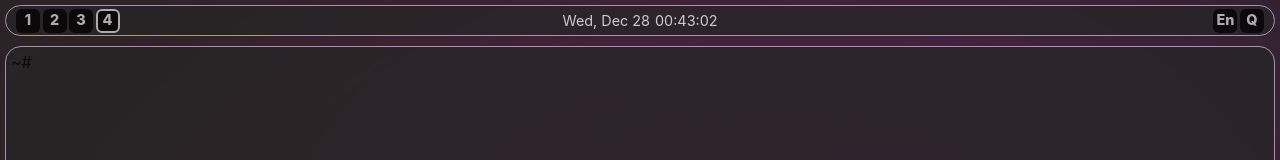
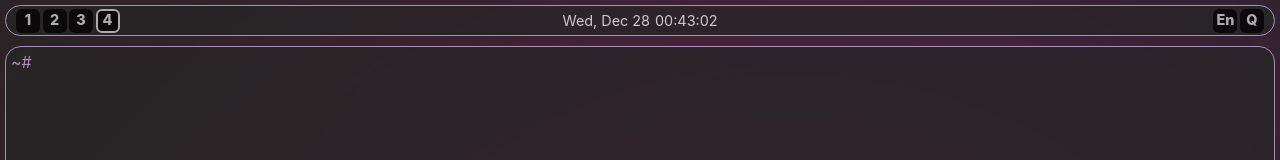
Before and after one commit to CrgioYalux/trmnl, a React (Vite) app: page / in a window 1280 px wide. Shown: the top 160 px of the page. Built offline with nearby package versions, Linux system fonts and the light colour scheme.

Commit message:
feat: enter commands on terminal, no interpretation yet

```diff
--- a/src/components/Terminal/Terminal.css
+++ b/src/components/Terminal/Terminal.css
@@ -5,29 +5,33 @@
 
     background-color: var(--primary-color-l-high);
 
-    display: grid;
-    place-items: center;
+    display: flex;
+    flex-direction: column;
 
     --Terminal-gap: 5px;
 
     padding: var(--Terminal-gap);
+    gap: var(--Terminal-gap);
 
+    list-style: none;
 }
 
-.Terminal > textarea {
-    margin-top: 0;
-    margin-bottom: auto;
-
-    height: 100%;
-    width: 100%;
-
+.Terminal > input {
     background-color: transparent;
 
     border: 0;
     outline: 0;
 
-    border-radius: calc(var(--brand-border-radius) - var(--Terminal-gap));
-
     font-family: Inter, Avenir, Helvetica, Arial, sans-serif;
     font-size: clamp(.8rem, 4vw, 1rem);
+
+    color: var(--brand-color-l-highest);
 }
+
+.Terminal__command_log {
+    margin-left: calc(var(--Terminal-gap) * 5);
+}
+
+.Terminal__command_log.--unsuccess {
+    color: red;
+}
--- a/src/components/Terminal/index.tsx
+++ b/src/components/Terminal/index.tsx
@@ -1,18 +1,53 @@
+import './Terminal.css';
+
 import { useState } from 'react';
-
-import './Terminal.css';
+import { runCommand, CommandReturn } from './utils';
 
 const promptSymbol = '~# ';
 
+function handleSubmit(event: React.SyntheticEvent, cb: (command: CommandReturn) => void) {
+    event.preventDefault();
+
+    const form = event.target as HTMLFormElement & {
+        commandInput: HTMLInputElement
+    }
+    const command = form.commandInput.value.slice(promptSymbol.length);
+
+    cb(runCommand(command));
+    form.commandInput.focus();
+}
+
 export const Terminal: React.FC<{ className?: string }> = ({ className = '' }) => {
     const [value, setValue] = useState<string>(promptSymbol);
+    const [logs, setLogs] = useState<CommandReturn[]>([]);
 
     return (
-        <div className={`Terminal ${className}`}>
-            <textarea
+        <form
+            className={`Terminal ${className}`}
+            onSubmit={(event) => handleSubmit(event, (log) => {
+                setLogs((prev) => [...prev, log]);
+                setValue(promptSymbol);
+            })}
+            onClick={(event) => {
+                const form = event.target as HTMLFormElement & {
+                    commandInput: HTMLInputElement
+                }
+                form.commandInput.focus();
+            }}
+        >
+            {logs.map(({ error, msg }, i) => (
+                <li
+                    key={i}
+                    className={`Terminal__command_log ${error ? '--unsuccess' : '-success'}`}
+                >{msg}</li>
+            ))}
+            <input
+                type='text'
                 value={value}
+                name='commandInput'
                 onChange={(e) => setValue(`${promptSymbol}${e.target.value.slice(promptSymbol.length)}`)}
-            ></textarea>
-        </div>
+                autoFocus
+            />
+        </form>
     );
 }
--- /dev/null
+++ b/src/components/Terminal/utils.ts
@@ -0,0 +1,55 @@
+enum TerminalCommand {
+    help = 'help',
+    cd = 'cd',
+    ls = 'ls',
+    pwd = 'pwd',
+    neofetch = 'neofetch'
+}
+
+type CommandReturn = {
+    error: boolean,
+    msg: string,
+}
+
+function sliceFirstWord(sentence: string) {
+    const firstSpaceIndex = sentence.indexOf(' ');
+    const firstWord = firstSpaceIndex === -1 ? sentence : sentence.slice(0, firstSpaceIndex);
+
+    return firstWord;
+}
+
+function interpretCommand(command: TerminalCommand) {
+    switch (command) {
+        case TerminalCommand.cd:
+        case TerminalCommand.ls:
+        case TerminalCommand.pwd:
+        case TerminalCommand.help:
+        case TerminalCommand.neofetch:
+        default:
+            return {
+                error: false,
+                msg: `ran \`${command}\` command`
+            }
+    }
+}
+
+function runCommand(command: string): CommandReturn {
+    const firstWord = sliceFirstWord(command);
+
+    if (Object.values(TerminalCommand).find((v) => firstWord === v)) {
+        const reqCommand = firstWord as TerminalCommand;
+        const commandReturn = interpretCommand(reqCommand);
+        return commandReturn;
+    }
+
+    return {
+        error: true,
+        msg: `\`${firstWord}\`: Unknown command`
+    }
+}
+
+export {
+    interpretCommand,
+    runCommand,
+    type CommandReturn
+}
```
